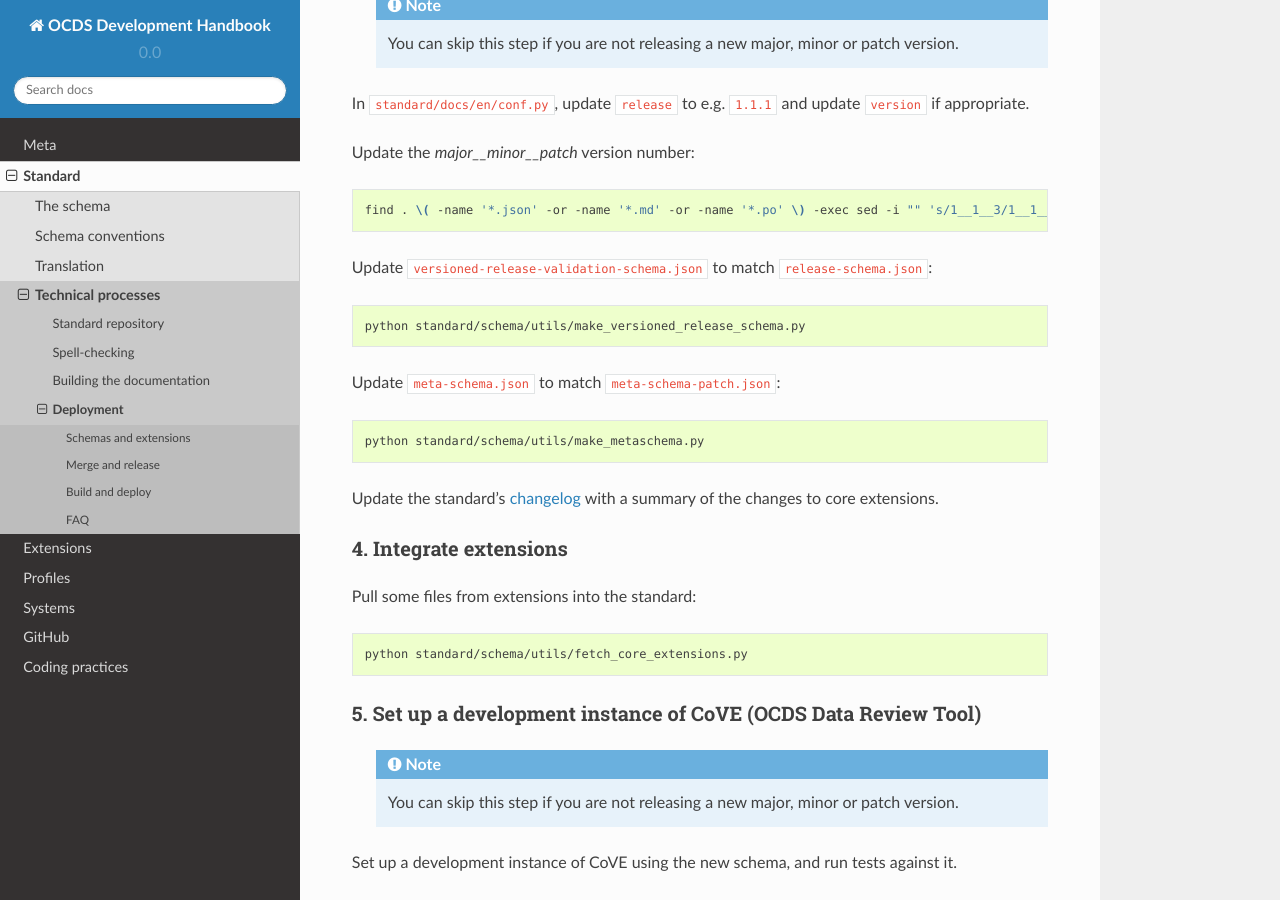
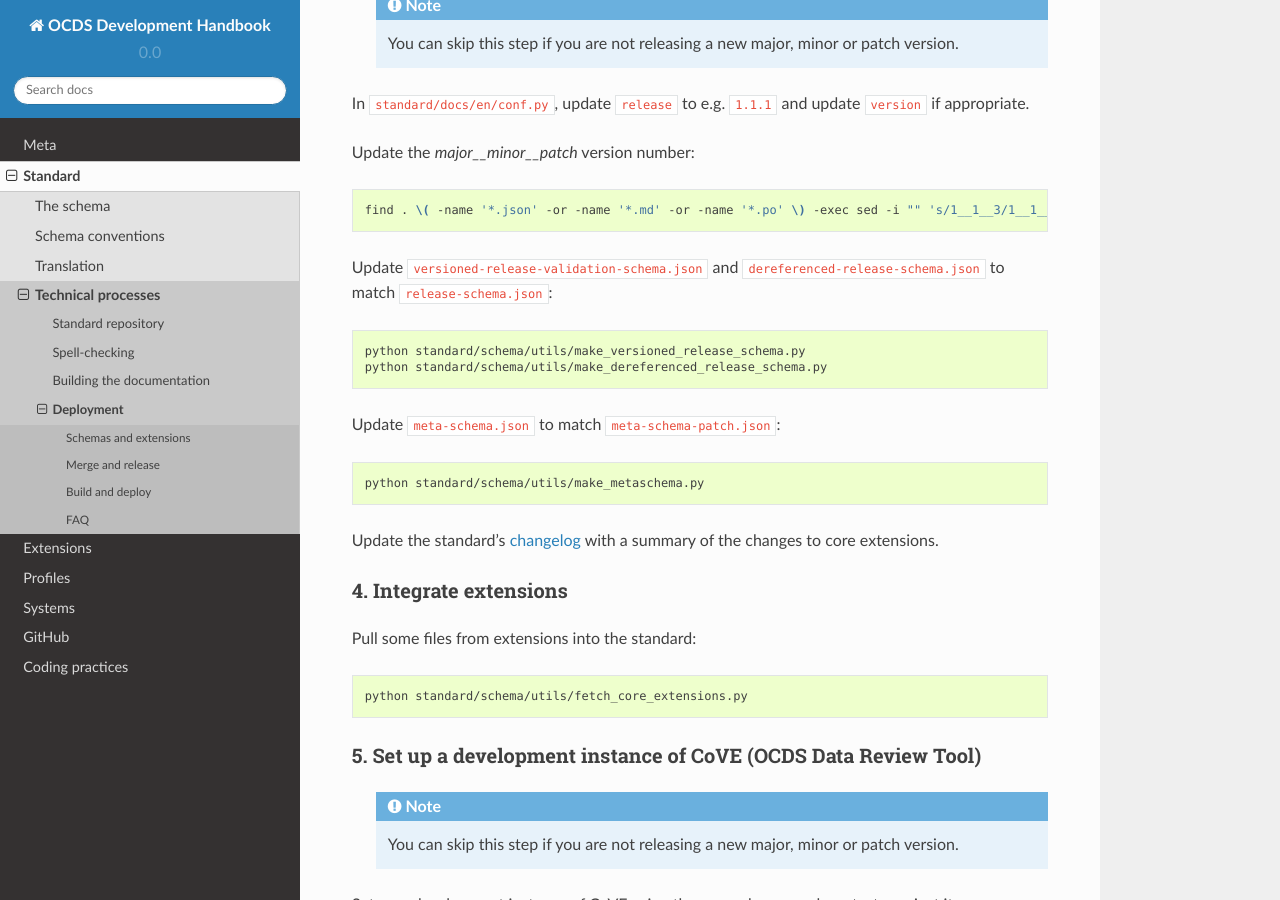
Before and after one commit to open-contracting/standard-development-handbook, a Sphinx documentation site: the page built from docs/standard/technical/deployment.md, in a window 1280 px wide and 900 px high, scrolled down 2417 px. Built offline with Sphinx 7.4.7 and the Read the Docs theme 2.0.0, drawn with Linux system fonts in a browser that asks for light colours.

Commit message:
Add instruction about dereferenced-release-schema.json

````diff
--- a/docs/standard/technical/deployment.md
+++ b/docs/standard/technical/deployment.md
@@ -108,10 +108,11 @@ Update the *major__minor__patch* version number:
 find . \( -name '*.json' -or -name '*.md' -or -name '*.po' \) -exec sed -i "" 's/1__1__3/1__1__4/g' \{\} \;
 ```
 
-Update `versioned-release-validation-schema.json` to match `release-schema.json`:
+Update `versioned-release-validation-schema.json` and `dereferenced-release-schema.json` to match `release-schema.json`:
 
 ```shell
 python standard/schema/utils/make_versioned_release_schema.py
+python standard/schema/utils/make_dereferenced_release_schema.py
 ```
 
 Update `meta-schema.json` to match `meta-schema-patch.json`:
````
